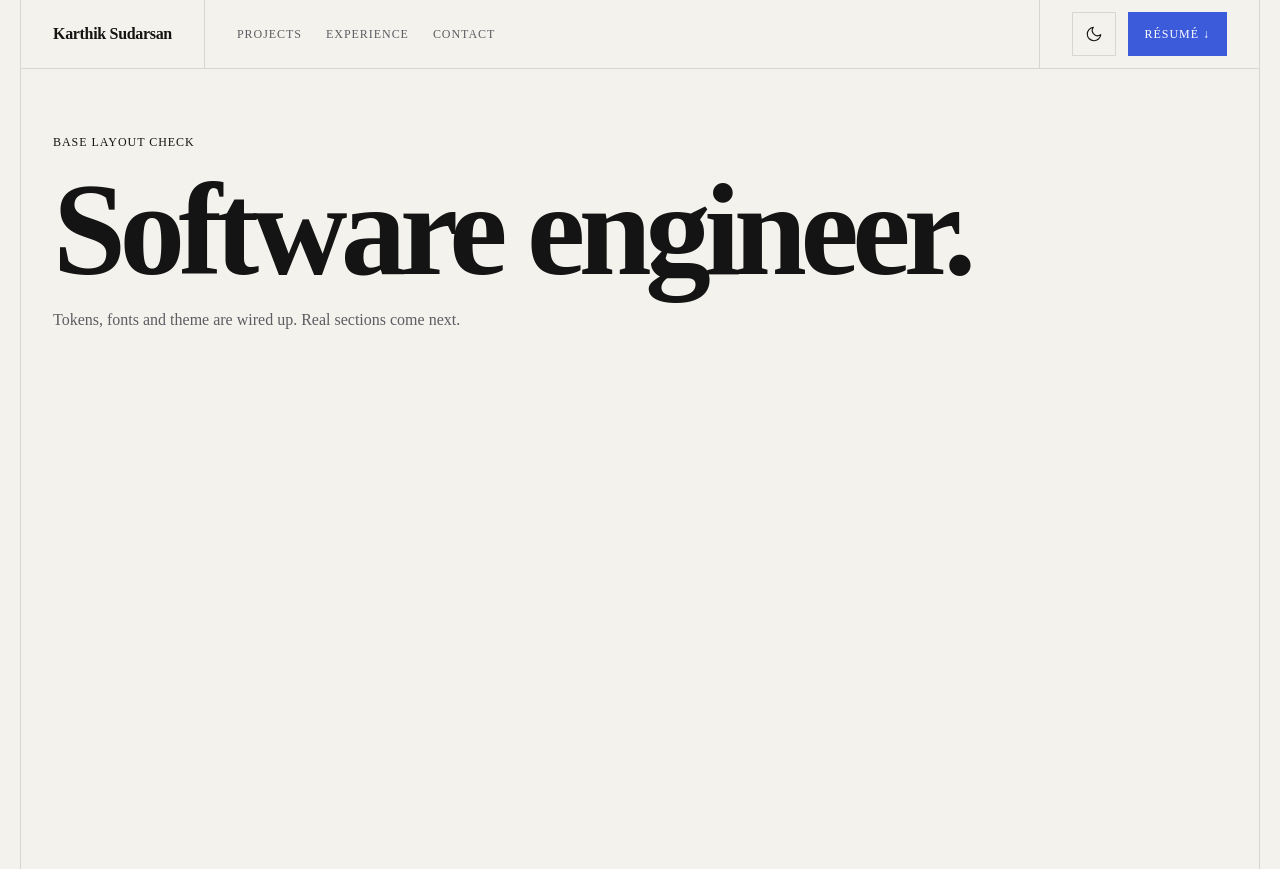
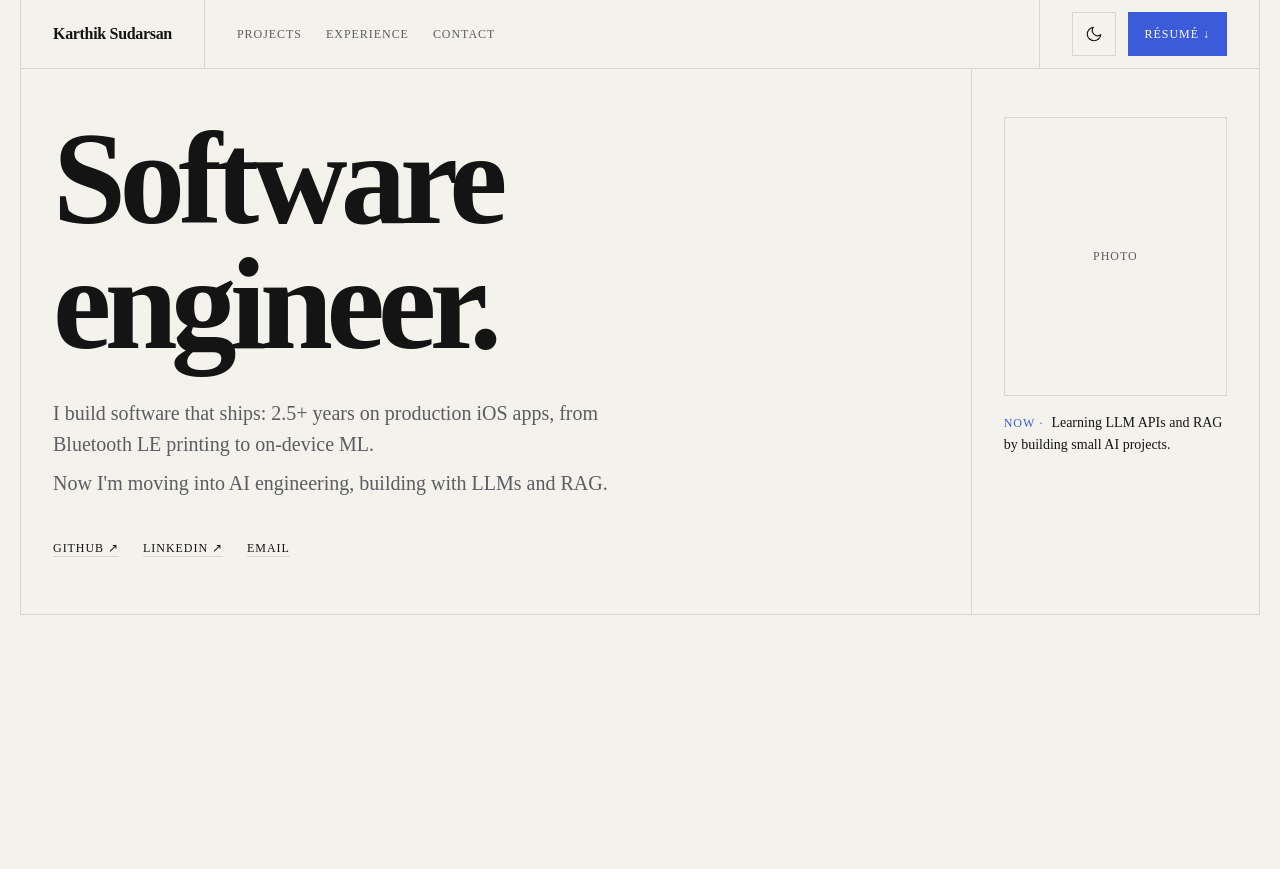
Before and after one commit to karthiik13/personal-portfolio, an Astro site: page / in a window 1280 px wide. After the commit the page ends 800 px from the top, so only its background shows below. Built offline with nearby package versions, Linux system fonts and the light colour scheme; Astro itself is replaced by a stand-in of ours.

Commit message:
feat: add hero section with content collection
Co-Authored-By: Claude Opus 5.5 <noreply@anthropic.com>
Claude-Session: https://claude.ai/code/session_017764QiaoeGof1qpcXxdjvA

```diff
--- /dev/null
+++ b/src/components/Hero.astro
@@ -0,0 +1,147 @@
+---
+import { getEntry } from 'astro:content';
+
+const hero = await getEntry('home', 'hero');
+if (!hero) throw new Error('Missing src/content/home/hero.md');
+
+const { heading, intro, links, now, photo, photoAlt } = hero.data;
+const isExternal = (href: string) => href.startsWith('http');
+---
+
+<section class="hero" aria-labelledby="hero-heading">
+	<div class="cell intro-cell">
+		<h1 id="hero-heading">
+			<span class="visually-hidden">Karthik Sudarsan, </span>{heading}
+		</h1>
+
+		<div class="intro">
+			{intro.map((line) => <p>{line}</p>)}
+		</div>
+
+		<ul class="links" role="list">
+			{
+				links.map((link) => (
+					<li>
+						<a
+							class="label"
+							href={link.href}
+							{...(isExternal(link.href) && { target: '_blank', rel: 'noopener' })}
+						>
+							{link.label}
+							{isExternal(link.href) && (
+								<>
+									<span aria-hidden="true"> ↗</span>
+									<span class="visually-hidden"> (opens in a new tab)</span>
+								</>
+							)}
+						</a>
+					</li>
+				))
+			}
+		</ul>
+	</div>
+
+	<div class="cell side-cell">
+		{
+			photo ? (
+				<img class="photo" src={photo} alt={photoAlt ?? 'Portrait of Karthik Sudarsan'} width="400" height="500" />
+			) : (
+				<div class="photo photo-placeholder" aria-hidden="true">
+					<span class="label">Photo</span>
+				</div>
+			)
+		}
+		<p class="now">
+			<span class="label now-label">Now ·</span>
+			{now}
+		</p>
+	</div>
+</section>
+
+<style>
+	.hero {
+		display: flex;
+		flex-wrap: wrap;
+		border-bottom: var(--hairline);
+	}
+
+	.cell {
+		padding: var(--space-12) var(--gutter);
+	}
+
+	.intro-cell {
+		flex: 999 1 36rem;
+		display: flex;
+		flex-direction: column;
+		justify-content: space-between;
+		gap: var(--space-8);
+	}
+
+	/* Hairline between cells; when wrapped, the border sits on top instead. */
+	.side-cell {
+		flex: 1 1 18rem;
+		display: flex;
+		flex-direction: column;
+		gap: var(--space-4);
+		border-left: var(--hairline);
+		margin-left: -1px;
+		box-shadow: 0 -1px 0 var(--line);
+	}
+
+	h1 {
+		font-size: var(--text-display);
+	}
+
+	.intro {
+		max-width: 38rem;
+		font-size: var(--text-lg);
+		color: var(--muted);
+	}
+
+	.intro p + p {
+		margin-top: var(--space-2);
+	}
+
+	.links {
+		display: flex;
+		flex-wrap: wrap;
+		gap: var(--space-2) var(--space-6);
+		padding: 0;
+		list-style: none;
+	}
+
+	.links a {
+		display: inline-block;
+		padding-block: var(--space-2);
+		text-decoration: underline;
+		text-decoration-color: var(--line);
+		text-underline-offset: 0.3em;
+	}
+
+	.links a:hover {
+		color: var(--accent);
+		text-decoration-color: currentColor;
+	}
+
+	.photo {
+		width: 100%;
+		aspect-ratio: 4 / 5;
+		object-fit: cover;
+	}
+
+	.photo-placeholder {
+		display: grid;
+		place-items: center;
+		border: var(--hairline);
+		color: var(--muted);
+	}
+
+	.now {
+		font-size: var(--text-sm);
+	}
+
+	.now-label {
+		color: var(--accent);
+		margin-right: var(--space-1);
+	}
+</style>
--- /dev/null
+++ b/src/content.config.ts
@@ -0,0 +1,25 @@
+import { defineCollection } from 'astro:content';
+import { glob } from 'astro/loaders';
+import { z } from 'astro/zod';
+
+// Home page copy. One Markdown file per section (hero.md, …).
+// The schema makes the build fail on missing or misspelled fields.
+const home = defineCollection({
+	loader: glob({ pattern: '*.md', base: './src/content/home' }),
+	schema: z.object({
+		heading: z.string(),
+		intro: z.array(z.string()).min(1),
+		links: z.array(
+			z.object({
+				label: z.string(),
+				href: z.string(),
+			}),
+		),
+		now: z.string(),
+		// Path under /public, e.g. "/images/karthik.jpg". Omit to show the placeholder.
+		photo: z.string().optional(),
+		photoAlt: z.string().optional(),
+	}),
+});
+
+export const collections = { home };
--- /dev/null
+++ b/src/content/home/hero.md
@@ -0,0 +1,16 @@
+---
+heading: Software engineer.
+intro:
+  - "I build software that ships: 2.5+ years on production iOS apps, from Bluetooth LE printing to on-device ML."
+  - "Now I'm moving into AI engineering, building with LLMs and RAG."
+links:
+  - label: GitHub
+    href: https://github.com/karthiik13
+  - label: LinkedIn
+    href: https://linkedin.com/in/karthiksudarsan
+  - label: Email
+    href: mailto:karthiksudarsan13@gmail.com
+now: Learning LLM APIs and RAG by building small AI projects.
+# photo: /images/karthik.jpg
+# photoAlt: Portrait of Karthik Sudarsan
+---
--- a/src/pages/index.astro
+++ b/src/pages/index.astro
@@ -1,30 +1,13 @@
 ---
 import BaseLayout from '../layouts/BaseLayout.astro';
+import Hero from '../components/Hero.astro';
 ---
 
 <BaseLayout
 	title="Karthik Sudarsan — Software engineer"
 	description="Software engineer moving into AI engineering. Projects, experience and contact."
 >
-	<main id="main" class="frame placeholder">
-		<p class="label">Base layout check</p>
-		<h1>Software engineer.</h1>
-		<p class="muted">Tokens, fonts and theme are wired up. Real sections come next.</p>
+	<main id="main" class="frame">
+		<Hero />
 	</main>
 </BaseLayout>
-
-<style>
-	.placeholder {
-		padding: var(--space-16) var(--gutter);
-		min-height: 100vh;
-	}
-
-	h1 {
-		font-size: var(--text-display);
-		margin-block: var(--space-4);
-	}
-
-	.muted {
-		color: var(--muted);
-	}
-</style>
```
